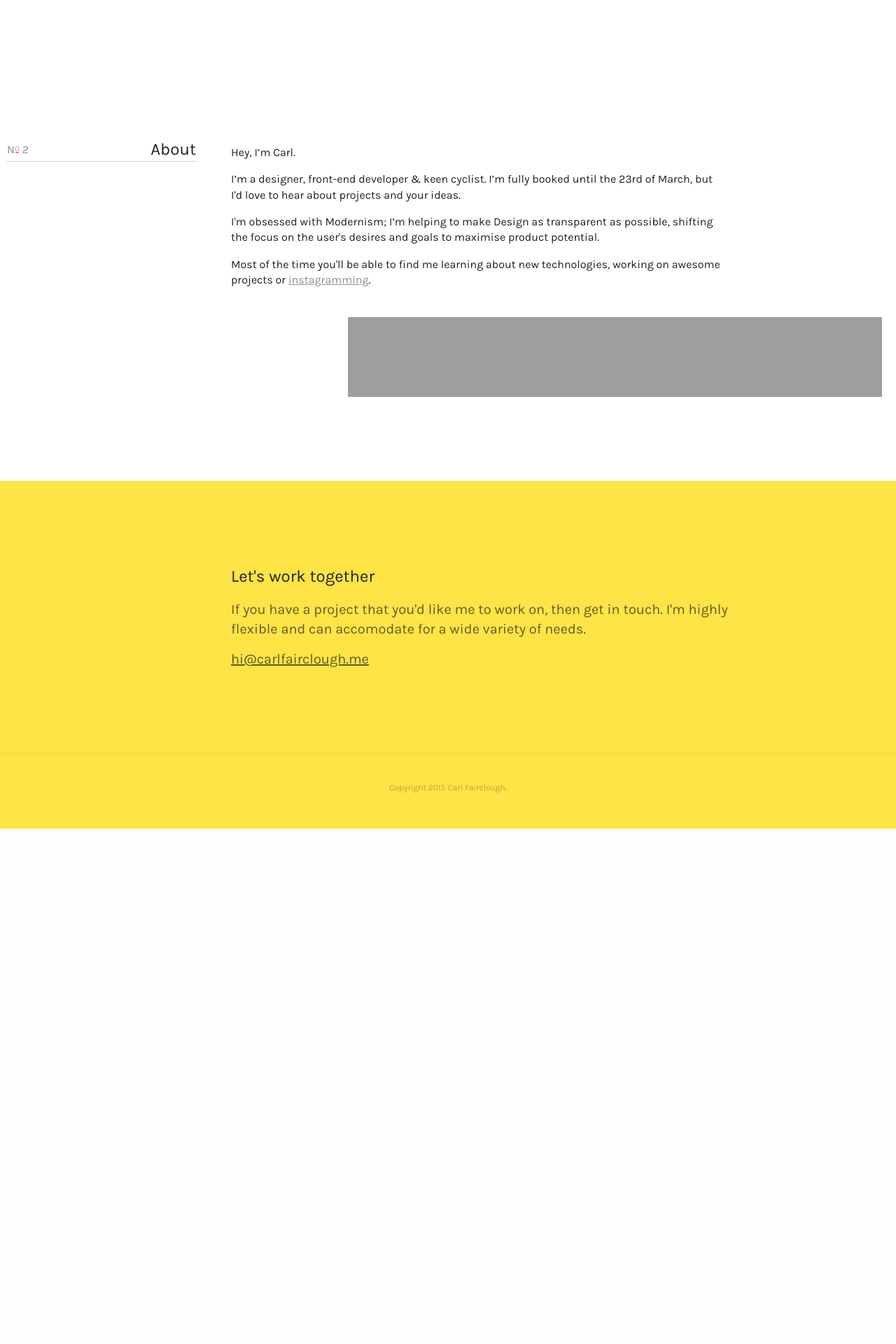
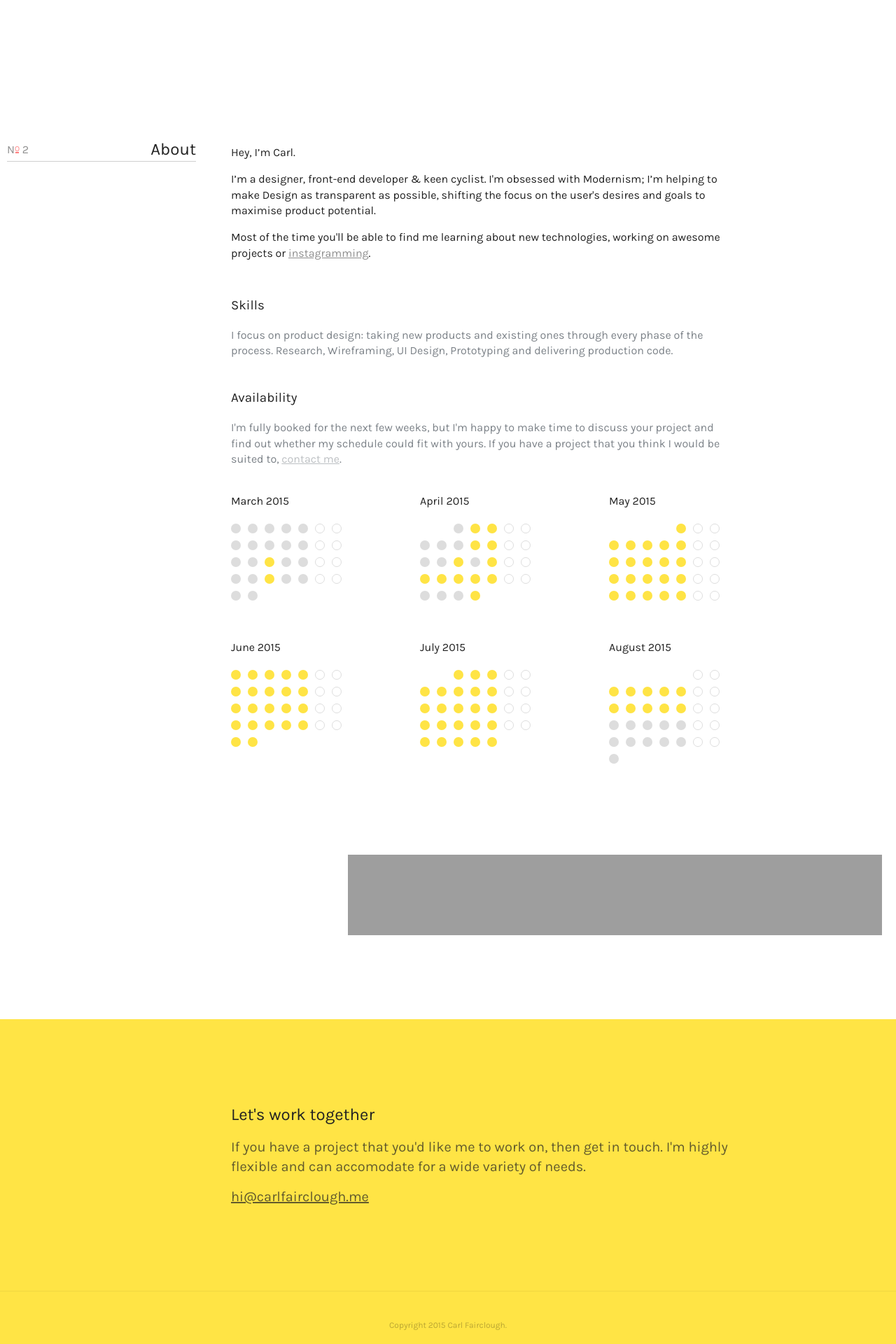
Before and after one commit to carlfairclough/carlfairclough.me, a PHP site: page / in a window 1280 px wide. Shown: the part 1415-3335 px from the top of the page at 70% size. Before the commit the page ends 2599 px from the top, so only its background shows below. Run offline with PHP 8.4, Linux system fonts and the light colour scheme; some libraries are stand-ins or nearby versions; grey boxes are pictures that could not be loaded.

Commit message:
Added calendar to app

```diff
--- a/css/style.css
+++ b/css/style.css
@@ -165,12 +165,24 @@ h1, h2, h3, h4 {
   /*column-count: 2;*/
   /*column-gap: 10px;*/
   }
+
+  .aboutcarl .row + .row .col12 .row .col9 {
+    padding-top:0;
+  }
+
   .aboutcarl .col-9 p:first-of-type {
     padding-top: 0 !important;
     margin-top: 0; }
   .aboutcarl .col-9 p:last-of-type {
-    margin-bottom: 41px; }
+    /*margin-bottom: 41px;*/ }
 
+    .aboutcarl h3 + p {
+      color:#7C8288;
+    }
+
+    .aboutcarl p + h3 {
+      padding-top:24px;
+    }
 .indicator {
   font-size: 16px;
   opacity: 0.5;
@@ -375,7 +387,7 @@ section.info {
     margin: 0;
     padding: 0; }
     section.info ul li {
-      width: 50%;
+      /*width: 50%;*/
       display: inline-block;
       float: left;
       padding: 0; }
@@ -830,6 +842,7 @@ section.contactme h2 {
   width:20%;
   float: left;
   margin-bottom: 120px;
+  margin-top:120px;
 }
 
 
@@ -1015,3 +1028,44 @@ label.textarea-label {
 form .row {
   overflow: visible;
 }
+
+.cal-wrap {
+  width:100%;
+  max-width:270px;
+  display: inline-block;
+}
+
+ul.month-cal {
+  width:168px;
+}
+
+ul.month-cal li {
+  width:14px;
+  height:14px;
+  border-radius: 7px;
+  margin-right:10px;
+  margin-bottom:10px;
+  background:#ffe445;
+  position: relative;
+  cursor:pointer;
+  text-indent: -9999em;
+  overflow: hidden;
+}
+ul.month-cal li.other-month {
+  visibility: hidden;
+}
+
+ul.month-cal li.Booked {
+  background:#DDD;
+}
+
+ul.month-cal li.Unavailable {
+  background:transparent;
+  border:1px solid #DDD;
+}
+
+@media screen and (max-width: 1040px) {
+  .calendar-overview {
+    display:none!important;
+  }
+}
--- /dev/null
+++ b/includes/calendar.php
@@ -0,0 +1,103 @@
+<?php
+
+date_default_timezone_set(UTC);
+$currentMonth = date('F Y');
+$currentMonthNum = date('n');
+$monthsToShow = 6;
+
+
+$booked = array(
+    '2 March 2015',
+    '3 March 2015',
+    '4 March 2015',
+    '5 March 2015',
+    '6 March 2015',
+    '9 March 2015',
+    '10 March 2015',
+    '11 March 2015',
+    '12 March 2015',
+    '13 March 2015',
+    '16 March 2015',
+    '17 March 2015',
+    '19 March 2015',
+    '20 March 2015',
+    '23 March 2015',
+    '24 March 2015',
+    '26 March 2015',
+    '27 March 2015',
+    '30 March 2015',
+    '31 March 2015',
+    '1 April 2015',
+    '6 April 2015',
+    '7 April 2015',
+    '8 April 2015',
+    '13 April 2015',
+    '14 April 2015',
+    '16 April 2015',
+    '27 April 2015',
+    '28 April 2015',
+    '29 April 2015',
+    '17 August 2015',
+    '18 August 2015',
+    '19 August 2015',
+    '20 August 2015',
+    '21 August 2015',
+    '24 August 2015',
+    '25 August 2015',
+    '26 August 2015',
+    '27 August 2015',
+    '28 August 2015',
+    '31 August 2015',);
+
+
+$content = '';
+
+for ($m = 0 ; $m < $monthsToShow; $m++) {
+
+    $month = date('F Y', strtotime('+'.$m.' months', strtotime($currentMonth)));
+
+    // find out how many days are before the start of the month
+    $startDay = (int) date('w', strtotime($month));
+    $startDay = $startDay-1;
+
+    // find out how many days are after the end of the month
+    $monthDays = date('t', strtotime($month));
+    $endMonthDate = $monthDays.' '.$month;
+    $endDay = (int) date('w', strtotime($endMonthDate));
+
+    // how many items in the month view
+    $daysToShow = $monthDays+$startDay+6-$endDay;
+
+    $content .= '<div class="cal-wrap"><h4>'.$month.'</h4>';
+    $content .= '<ul class="month-cal">';
+
+    for ($d = 0 ; $d < $daysToShow; $d++) {
+
+        $dom = $d-$startDay+1;
+        $dom .= ' '.$month;
+
+        // is the day booked or a weekend?
+        $dow = date('N', strtotime($dom));
+        $availability = 'Available';
+        if (in_array($dom, $booked)) {
+            $availability = 'Booked';
+        } else if ($dow > 5) {
+            $availability = 'Unavailable';
+        };
+
+
+        if ( $d < $startDay ) {
+            $content .='<li class="other-month"></li>';
+        } else if ($d < ($startDay+$monthDays) ) {
+            $content .= '<li class="'.$dow.' '.$availability.'">'.$dom.': '.$availability.'</li>';
+        } else {
+            $content .= '<li class="other-month"></li>';
+        };
+    };
+
+    $content .= '</ul></div>';
+
+};
+
+echo $content;
+?>
--- a/template/home.php
+++ b/template/home.php
@@ -66,9 +66,26 @@
                     <div class="row">
                         <div class="col-9">
                                 <p>Hey, I’m Carl.</p>
-                                <p>I’m a designer, front-end developer &amp; keen cyclist. I’m fully booked until the 23rd of March, but I'd love to hear about projects and your ideas.</p>
-                                <p>I'm obsessed with Modernism; I’m helping to make Design as transparent as possible, shifting the focus on the user's desires and goals to maximise product potential.</p>
+                                <p>I’m a designer, front-end developer &amp; keen cyclist. I'm obsessed with Modernism; I’m helping to make Design as transparent as possible, shifting the focus on the user's desires and goals to maximise product potential.</p>
                                 <p>Most of the time you'll be able to find me learning about new technologies, working on awesome projects or <a href="http://instagram.com/carlfairclough">instagramming</a>.</p>
+                        </div>
+                    </div>
+                    <div class="row">
+                        <div class="col-12">
+                            <div class="row">
+                                <div class="col-9">
+                                    <h3>Skills</h3>
+                                    <p>I focus on product design: taking new products and existing ones through every phase of the process. Research, Wireframing, UI Design, Prototyping and delivering production code.
+                                    <h3>Availability</h3>
+                                    <p>I'm fully booked for the next few weeks, but I'm happy to make time to discuss your project and find out whether my schedule could fit with yours. If you have a project that you think I would be suited to, <a href="mailto:hi@carlfairclough.me">contact me</a>.</p>
+                                </div>
+                            </div>
+                            <div class="row calendar-overview">
+                                <div class="col-12">
+                                    <?php include('./includes/calendar.php');
+                                    ?>
+                                </div>
+                            </div>
                         </div>
                     </div>
 
```
